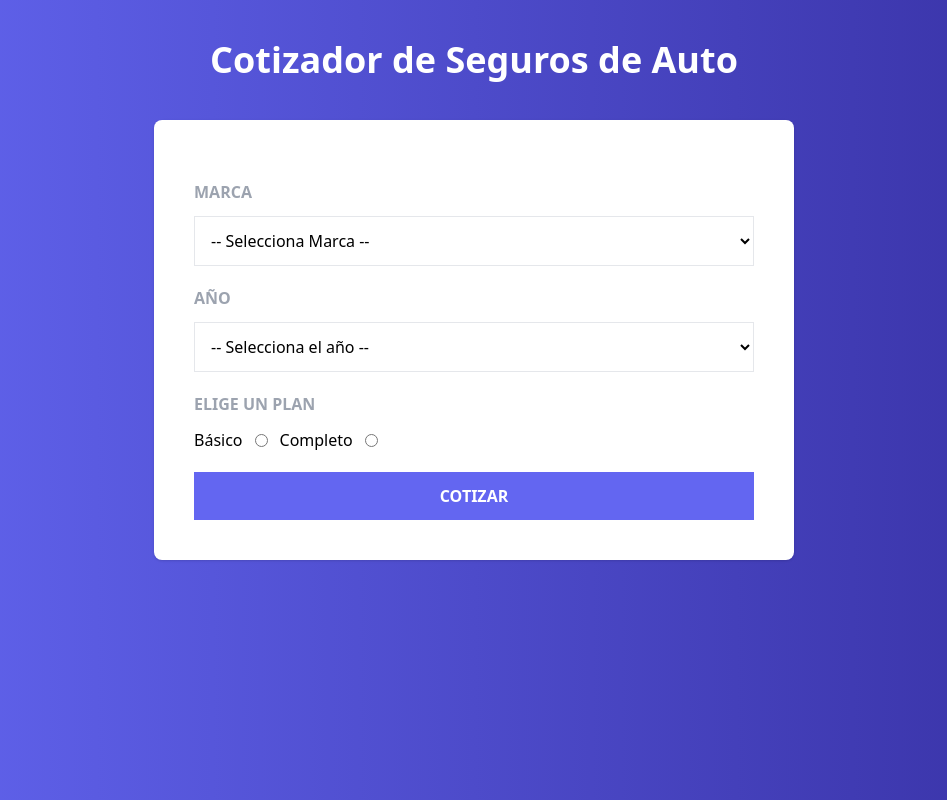
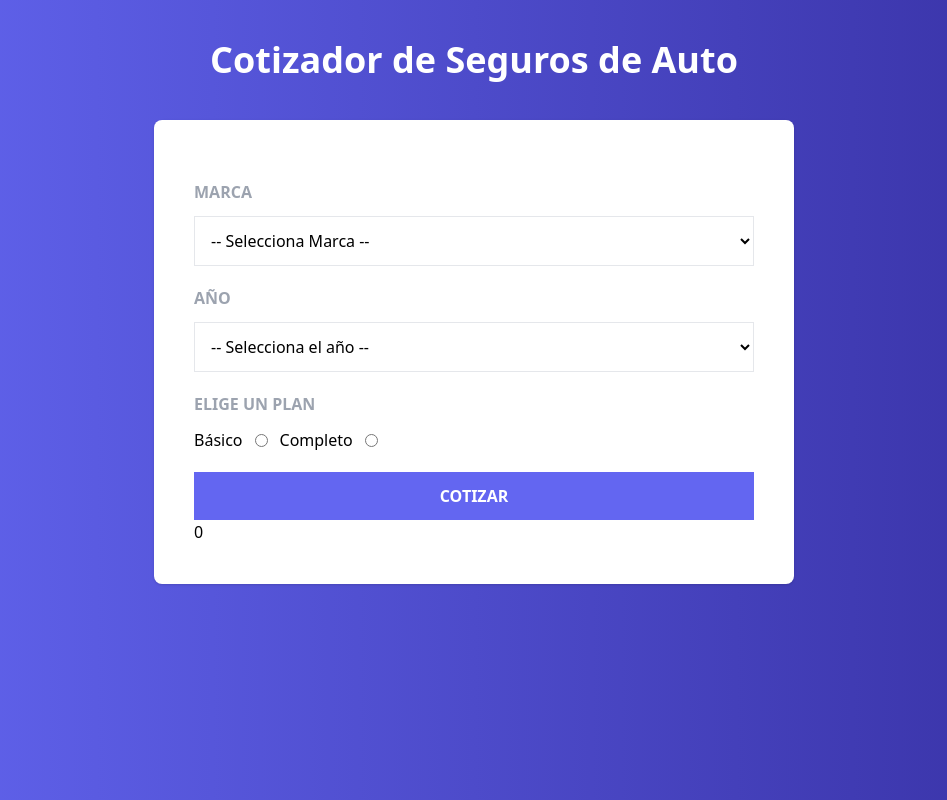
Before and after one commit to LeonardoAbraham/react-cotizador-seguros, a React (Vite) app: page / in a window 1280 px wide. Shown: the whole page, without its empty margins (166-1113 px from the left). Built offline with nearby package versions, Linux system fonts and the light colour scheme.

Commit message:
Mostrando el Total de la cotización

```diff
--- a/src/components/AppSeguro.jsx
+++ b/src/components/AppSeguro.jsx
@@ -1,6 +1,10 @@
 import Formulario from "./Formulario"
+import useCotizador from "../hooks/useCotizador"
 
 const AppSeguro = () => {
+
+    const { resultado } = useCotizador();
+
     return (
         <>
             <header className="my-10">
@@ -10,6 +14,8 @@ const AppSeguro = () => {
             </header>
             <main className="bg-white md:w-2/3 lg:w-2/4 mx-auto shadow rounded-lg p-10">
                 <Formulario />
+
+                {resultado}
             </main>
         </>
     )
--- a/src/context/CotizadorProvider.jsx
+++ b/src/context/CotizadorProvider.jsx
@@ -55,7 +55,8 @@ const CotizadorProvider = ({children}) => {
                 handleChangeDatos,
                 error,
                 setError,
-                cotizarSeguro
+                cotizarSeguro,
+                resultado,
             }}
         >
             {children}
```
